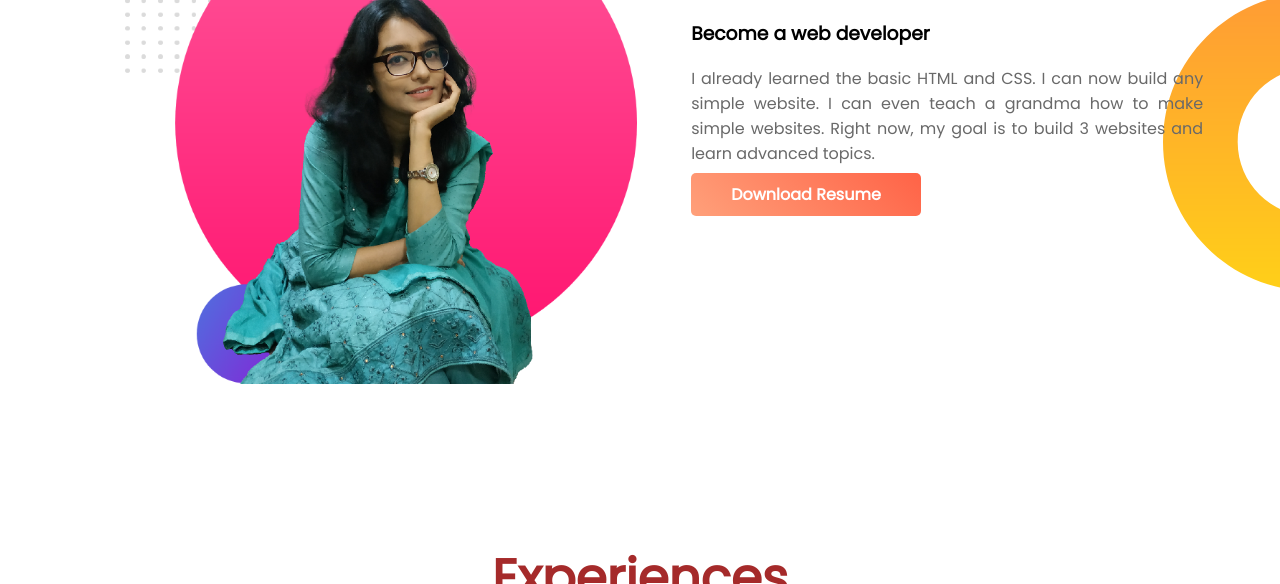
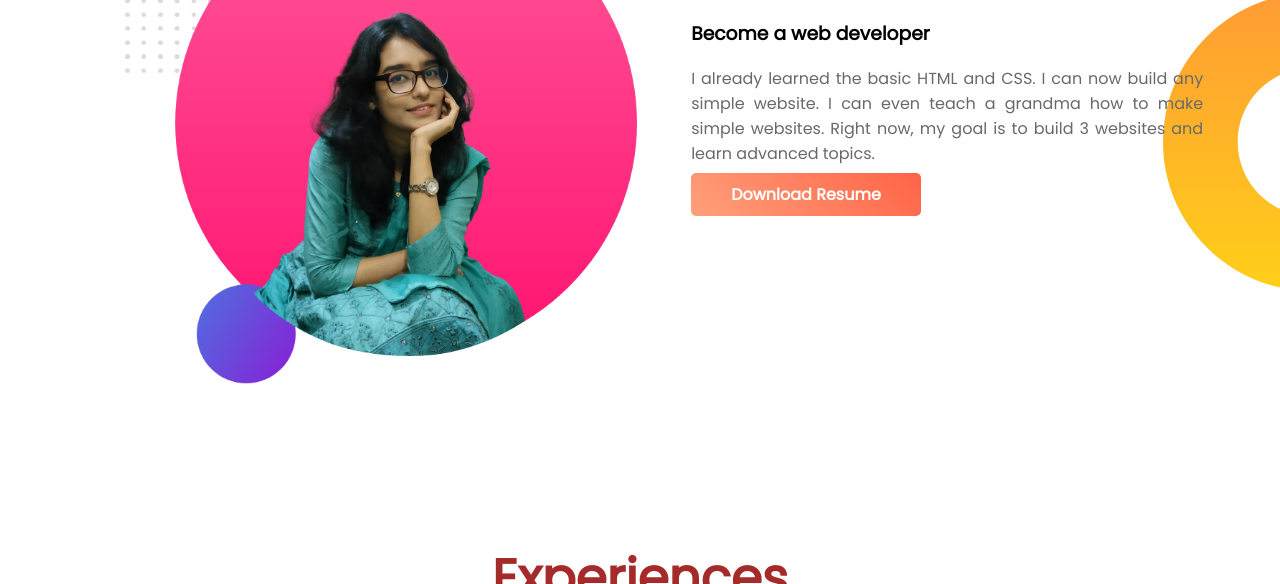
Before and after one commit to shaminaj-disha/developer-portfolio, a plain HTML site: page index.html in a window 1280 px wide. Shown: the part 773-1357 px from the top of the page. Drawn offline with Linux system fonts and the light colour scheme.

Commit message:
new picture added

```diff
--- a/index.html
+++ b/index.html
@@ -32,7 +32,7 @@
     </section>
     <section class="dream-big flexible-container">
         <div class="half-width">
-            <img src="images/disha-dream.png" alt="developer's another picture">
+            <img src="images/disha-dream2.png" alt="developer's another picture">
         </div>
         <div class="half-width">
             <h2>Dream Big</h2>
```
Also changed, not shown: images/disha-dream2.png (added).
